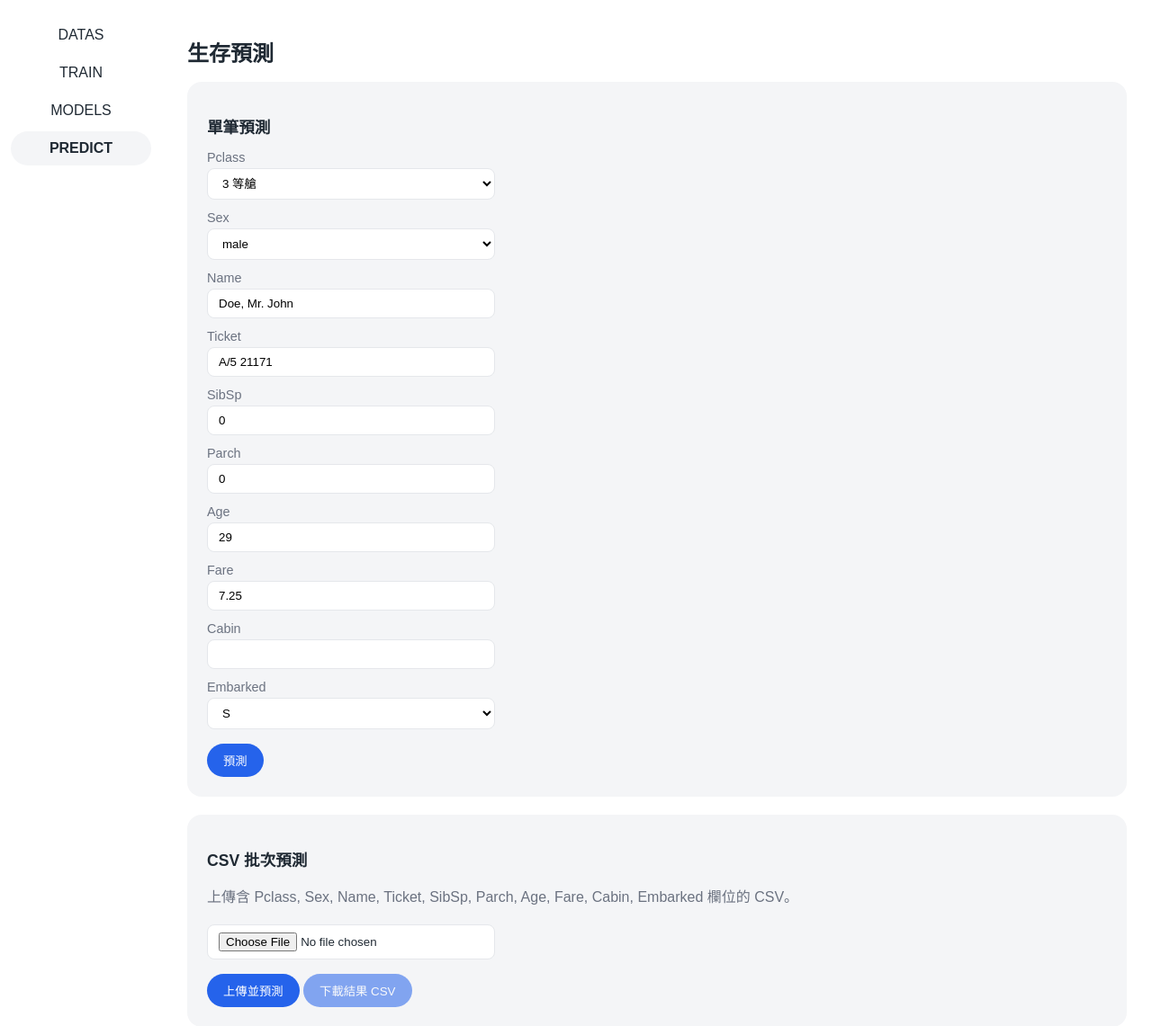
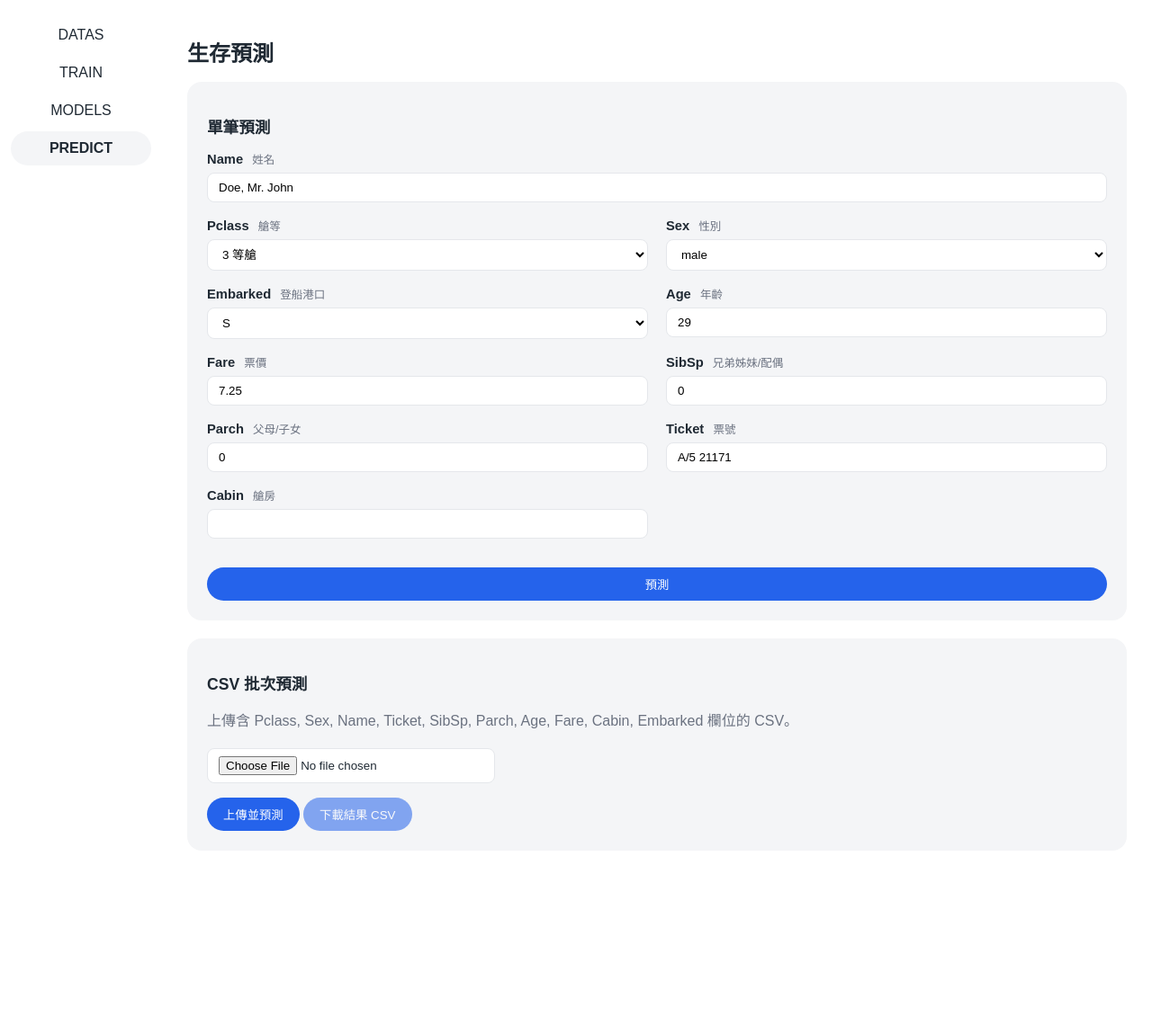
Before and after one commit to ychsieh725/titanic_restful_project, a Flask app: page /ml/predict in a window 1280 px wide. Shown: the part 56-1197 px from the top of the page at 90% size. After the commit the page ends 980 px from the top, so only its background shows below. Run offline with Flask 3, Linux system fonts and the light colour scheme.

Commit message:
refactor(web): apply form-grid design system to single prediction form
WHY:
單筆預測表單仍是舊的單欄堆疊樣式，與新增乘客頁的兩欄式 design-system 表單不一致；
依使用者要求改用同款版面，並優先重用既有原件。

WHAT:
- 重用 base.html 既有表單原件（.form-grid / .field / .field label .zh / .btn-block），
  把單筆預測欄位改成兩欄版面：Name 佔整行，其餘兩兩並排，英文 label 後加中文輔助
  （與新增乘客一致）；提交鈕改全寬 .btn-block。
- 保留原本範例預設值（Doe, Mr. John / A/5 21171 / Age 29 / Fare 7.25 等）方便快速試
  預測；Age 補 min/max 對齊驗證。表單 name 與提交 JS（toTypedObject）不變。

IMPACT:
- 純版面重構，預測流程與 API 不變。121 passed。

Co-Authored-By: Claude Opus 4.8 <noreply@anthropic.com>

```diff
--- a/templates/predict.html
+++ b/templates/predict.html
@@ -9,55 +9,77 @@
 <div class="card">
     <h2 style="font-size:1.1rem;">單筆預測</h2>
     <form id="singleForm">
-        <label>Pclass</label>
+        <div class="form-grid">
+            <div class="field full">
+                <label>Name <span class="zh">姓名</span></label>
+                <input name="Name" value="Doe, Mr. John" required>
+            </div>
+
+            <div class="field">
+                <label>Pclass <span class="zh">艙等</span></label>
                 <select name="Pclass" required>
                     <option value="1">1 等艙</option>
                     <option value="2">2 等艙</option>
                     <option value="3" selected>3 等艙</option>
                 </select>
+            </div>
 
-        <label>Sex</label>
+            <div class="field">
+                <label>Sex <span class="zh">性別</span></label>
                 <select name="Sex" required>
                     <option value="male">male</option>
                     <option value="female">female</option>
                 </select>
+            </div>
 
-        <label>Name</label>
-        <input name="Name" value="Doe, Mr. John" required>
-
-        <label>Ticket</label>
-        <input name="Ticket" value="A/5 21171" required>
-
-        <label>SibSp</label>
-        <input name="SibSp" type="number" min="0" value="0" required>
-
-        <label>Parch</label>
-        <input name="Parch" type="number" min="0" value="0" required>
-
-        <label>Age</label>
-        <input name="Age" type="number" step="0.01" value="29">
-
-        <label>Fare</label>
-        <input name="Fare" type="number" step="0.0001" min="0" value="7.25">
-
-        <label>Cabin</label>
-        <input name="Cabin">
-
-        <label>Embarked</label>
+            <div class="field">
+                <label>Embarked <span class="zh">登船港口</span></label>
                 <select name="Embarked">
                     <option value="">未知</option>
                     <option value="C">C</option>
                     <option value="Q">Q</option>
                     <option value="S" selected>S</option>
                 </select>
+            </div>
 
-        <div>
-            <button type="submit">預測</button>
+            <div class="field">
+                <label>Age <span class="zh">年齡</span></label>
+                <input name="Age" type="number" step="0.01" min="0" max="120" value="29">
+            </div>
+
+            <div class="field">
+                <label>Fare <span class="zh">票價</span></label>
+                <input name="Fare" type="number" step="0.0001" min="0" value="7.25">
+            </div>
+
+            <div class="field">
+                <label>SibSp <span class="zh">兄弟姊妹/配偶</span></label>
+                <input name="SibSp" type="number" min="0" value="0" required>
+            </div>
+
+            <div class="field">
+                <label>Parch <span class="zh">父母/子女</span></label>
+                <input name="Parch" type="number" min="0" value="0" required>
+            </div>
+
+            <div class="field">
+                <label>Ticket <span class="zh">票號</span></label>
+                <input name="Ticket" value="A/5 21171" required>
+            </div>
+
+            <div class="field">
+                <label>Cabin <span class="zh">艙房</span></label>
+                <input name="Cabin">
+            </div>
+
+            <div class="field full">
+                <button type="submit" class="btn-block">預測</button>
+            </div>
         </div>
     </form>
 
-    <p id="singleResult" hidden></p>
-    <p id="singleError" class="bad" hidden></p>
+    <p id="singleResult" hidden style="margin-top:14px;"></p>
+    <p id="singleError" class="bad" hidden style="margin-top:14px;"></p>
 </div>
 
 <!-- CSV 批次預測 -->
```
Lines whose indentation alone changed are shown as unchanged.
